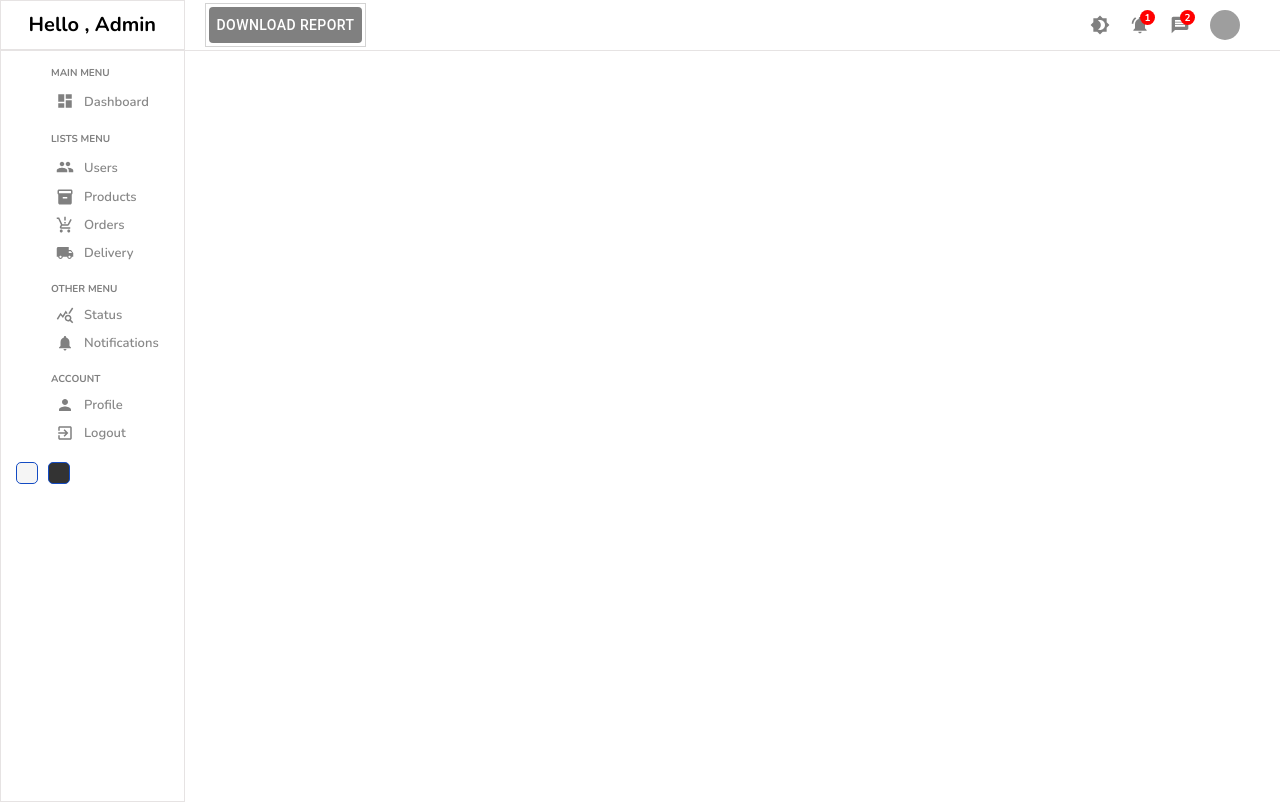
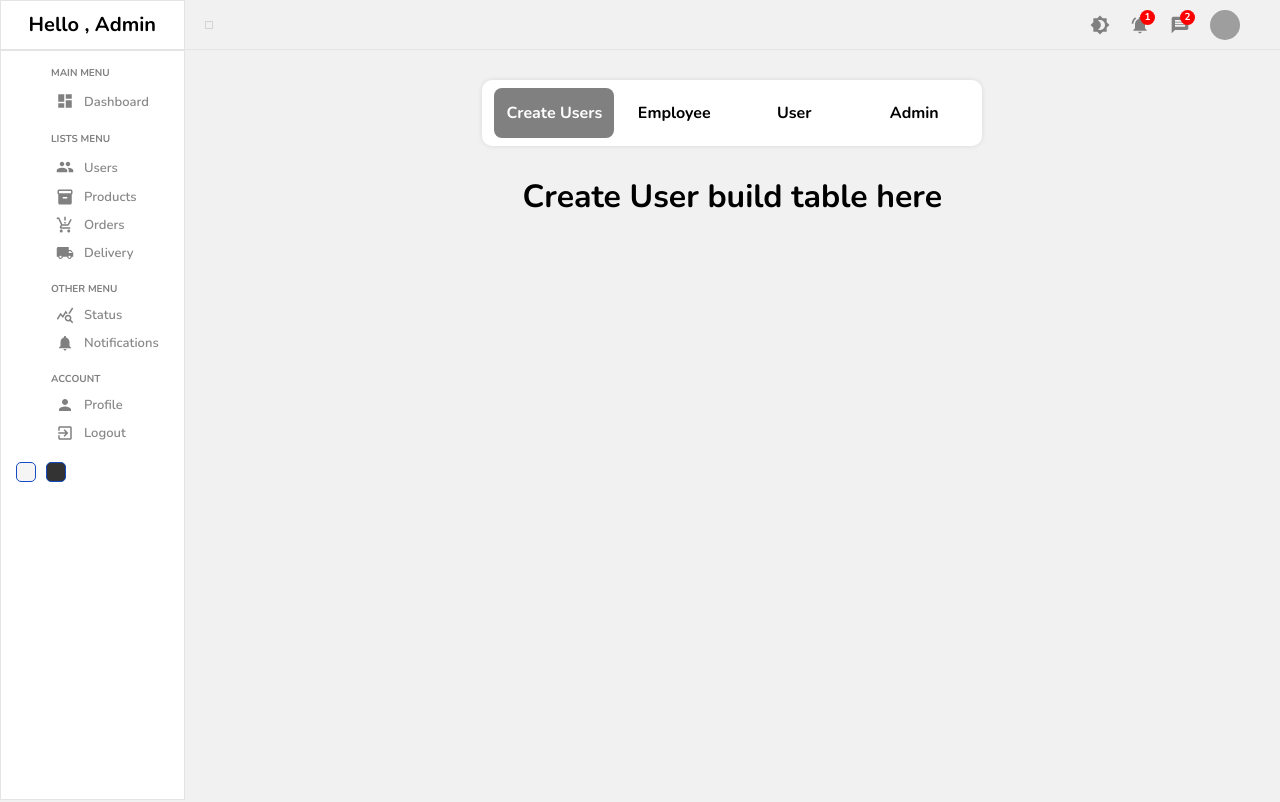
Before and after one commit to KiranLali1827/eCommTask, a React (Create React App) app: page /users in a window 1280 px wide. Built offline with nearby package versions, Linux system fonts and the light colour scheme; grey boxes are pictures that could not be loaded.

Commit message:
Worked on user tab

```diff
--- a/package.json
+++ b/package.json
@@ -10,6 +10,7 @@
     "@testing-library/jest-dom": "^5.16.4",
     "@testing-library/react": "^13.2.0",
     "@testing-library/user-event": "^13.5.0",
+    "evergreen-ui": "^7.1.9",
     "react": "^18.1.0",
     "react-circular-progressbar": "^2.0.4",
     "react-dom": "^18.1.0",
--- a/src/App.js
+++ b/src/App.js
@@ -6,6 +6,7 @@ import List from "./pages/list/List";
 import Single from "./pages/single/Single";
 import New from "./pages/new/New";
 import User from "./pages/users/user";
+
 
 // function App() {
 //   return (
--- a/src/components/chart/Chart.js
+++ b/src/components/chart/Chart.js
@@ -27,7 +27,12 @@ const Chart = () => {
   return (
     <div className='chart'>
       <div>
-      <Button onClick={alertYear} style={{backgroundColor:'gray', color:'white'}}>Select Year</Button>
+      <Button onClick={alertYear} style={{backgroundColor:'gray', color:'white'}}>Select Year</Button> {""}
+      <Button onClick={alertYear} style={{backgroundColor:'gray', color:'white'}}>Download Report</Button>
+
+      {/* <Button onClick={alertYear} style={{backgroundColor:'gray', color:'white', float:'right'}}>Select Year</Button>
+      <Button onClick={alertYear} style={{backgroundColor:'gray', color:'white',float:'right',marginRight:'10px'}}>Download Report</Button>  */}
+
       </div>
       <div className="title">Selected Year : 2021 Revenue</div>
         <ResponsiveContainer width="100%" aspect={2/1}>
--- a/src/components/navbar/Navbar.js
+++ b/src/components/navbar/Navbar.js
@@ -16,7 +16,7 @@ const Navbar = () => {
         <div className="search">
           {/* <input type="text" placeholder='Search...' />
           <SearchIcon /> */}
-          <Button onClick={alertmsg} style={{backgroundColor:'gray', color:'white'}}>Download Report</Button>
+          {/* <Button onClick={alertmsg} style={{backgroundColor:'gray', color:'white'}}>Download Report</Button> */}
         </div>
         <div className="items">
           {/* <div className="item">
--- a/src/components/sidebar/Sidebar.js
+++ b/src/components/sidebar/Sidebar.js
@@ -25,10 +25,8 @@ const Sidebar = () => {
             <NavLink to="/" className="SidebarLinkRemove" activestyle="true">
               <span>Dashboard</span>
             </NavLink>
-
           </li>
           <p className="title">LISTS MENU</p>
-
           <li>
             <GroupIcon className="icon" />
             <NavLink to="/users" className="SidebarLinkRemove" activestyle="true">
--- a/src/components/sidebar/sidebar.scss
+++ b/src/components/sidebar/sidebar.scss
@@ -45,7 +45,7 @@
                 cursor: pointer;
 
                 &:hover {
-                    background-color: #ece8ff;
+                    //background-color: #ece8ff;
                 }
 
                 .icon {
--- a/src/components/widget/Widget.js
+++ b/src/components/widget/Widget.js
@@ -50,7 +50,7 @@ const Widget = ({type}) => {
         case 'earnings':
             console.log('Switch case earnings')
             data = {
-                title: 'EARNINGS',
+                title: 'DELEVERY',
                 isMoney: true,
                 link: 'View Earnings',
                 icon: (
@@ -63,7 +63,7 @@ const Widget = ({type}) => {
         case 'balance':
             console.log('Switch case balance')
             data = {
-                title: 'BALLANCE',
+                title: 'IN PROGRESS',
                 isMoney: true,
                 link: 'See Details',
                 icon: (
--- a/src/pages/login/Login.js
+++ b/src/pages/login/Login.js
@@ -4,7 +4,7 @@ import './login.scss'
 const Login = () => {
   return (
     <div><h1>
-      Login</h1></div>
+      Create User build table here</h1></div>
 
   )
 }
--- /dev/null
+++ b/src/pages/users/SegmentedControl.js
@@ -0,0 +1,63 @@
+import { useRef, useState, useEffect } from "react";
+
+import '../../pages/users/user.scss'
+import { useNavigate } from "react-router-dom";
+
+const SegmentedControl = ({
+  name,
+  segments,
+  callback,
+  defaultIndex = 0,
+  controlRef
+}) => {
+  const [activeIndex, setActiveIndex] = useState(defaultIndex);
+  const componentReady = useRef();
+
+
+  const nav = useNavigate()
+
+  // Determine when the component is "ready"
+  useEffect(() => {
+    componentReady.current = true;
+  }, []);
+
+  useEffect(() => {
+    const activeSegmentRef = segments[activeIndex].ref;
+    const { offsetWidth, offsetLeft } = activeSegmentRef.current;
+    const { style } = controlRef.current;
+
+    style.setProperty("--highlight-width", `${offsetWidth}px`);
+    style.setProperty("--highlight-x-pos", `${offsetLeft}px`);
+  }, [activeIndex, callback, controlRef, segments]);
+
+  const onInputChange = (value, index) => {
+    setActiveIndex(index);
+    callback(value, index);
+  };
+
+  return (
+    <div className="controls-container" ref={controlRef}>
+      <div className={`controls ${componentReady.current ? "ready" : "idle"}`}>
+        {segments?.map((item, i) => (
+          <div
+            key={item.value}
+            className={`segment ${i === activeIndex ? "active" : "inactive"}`}
+            ref={item.ref}
+          >
+            <input
+              type="radio"
+              value={item.value}
+              id={item.label}
+              name={name}
+              onChange={() => onInputChange(item.value, i)}
+              checked={i === activeIndex}
+            />
+            <label htmlFor={item.label}>{item.label}</label>
+          </div>
+        ))}
+      </div>
+    </div>
+  );
+};
+
+export default SegmentedControl;
--- a/src/pages/users/user.js
+++ b/src/pages/users/user.js
@@ -1,19 +1,67 @@
-import Sidebar from '../../components/sidebar/Sidebar'
-import Navbar from '../../components/navbar/Navbar'
-import Widget from '../../components/widget/Widget'
-import Feature from '../../components/feature/Feature'
-import Chart from '../../components/chart/Chart'
-import React from 'react'
+import Sidebar from "../../components/sidebar/Sidebar";
+import Navbar from "../../components/navbar/Navbar";
+import { useEffect, useRef, useState } from "react";
+import SegmentedControl from "./SegmentedControl";
+import { useNavigate } from "react-router-dom";
+import Login from "../login/Login";
 
-function user() {
+
+const User = () => {
+  const [selectedValue1, setSelectedValue1] = useState("Create Users");
+  const navigate = useNavigate()
+
   return (
-    <div className="home">
+    <div>
+      <div className="home">
         <Sidebar />
         <div className="homeContainer">
           <Navbar />
+          <div className="container">
+            <SegmentedControl
+              name="group-1"
+              callback={(val) => setSelectedValue1(val)}
+              controlRef={useRef()}
+              segments={[
+                {
+                  label: "Create Users",
+                  value: "Create Users",
+                  ref: useRef(),
+                },
+                {
+                  label: "Employee",
+                  value: "Employee",
+                  ref: useRef(),
+                },
+                {
+                  label: "User",
+                  value: "User",
+                  ref: useRef(),
+                },
+                {
+                  label: "Admin",
+                  value: "Admin",
+                  ref: useRef(),
+                },
+              ]}
+
+            />
+            <p className="selected-item">
+              {<div>
+
+            {selectedValue1 == "Create Users"? <Login /> : ""}
+            {selectedValue1 == "Employee"? <h1>Employee Data</h1> : ""}
+            {selectedValue1 == "User"? <h1>Customer Data</h1> : ""}
+            {selectedValue1 == "Admin" ? <h1>Admin Data</h1> : ""}
+            </div>}
+
+            </p>
+
+          </div>
+
         </div>
+      </div>
     </div>
-  )
-}
+  );
+};
 
-export default user
+export default User;
--- a/src/pages/users/user.scss
+++ b/src/pages/users/user.scss
@@ -0,0 +1,107 @@
+* {
+    box-sizing: border-box;
+  }
+
+  /* Demo only */
+  body {
+    background: #f1f1f1;
+    margin: 0;
+    font-family: Arial, Helvetica, sans-serif;
+    -webkit-font-smoothing: antialiased;
+    -moz-osx-font-smoothing: grayscale;
+  }
+
+  .selected-item {
+    text-align: center;
+  }
+
+  .controls-container {
+    --highlight-width: auto;
+    --highlight-x-pos: 0;
+
+    display: flex;
+    margin: 100px 0 25px;
+  }
+
+  .controls {
+    display: inline-flex;
+    justify-content: space-between;
+    background: white;
+    box-shadow: 0 0 5px rgba(0, 0, 0, 0.1);
+    border-radius: 10px;
+    max-width: 500px;
+    padding: 12px;
+    margin: auto;
+    overflow: hidden;
+    position: relative;
+    margin-top: -70px;
+  }
+
+  .controls input {
+    opacity: 0;
+    margin: 0;
+    top: 0;
+    right: 0;
+    bottom: 0;
+    left: 0;
+    position: absolute;
+    width: 100%;
+    cursor: pointer;
+    height: 100%;
+  }
+
+  .segment {
+    /* width: 100%; uncomment for each segment to have matching width */
+    min-width: 120px;
+    position: relative;
+    text-align: center;
+    z-index: 1;
+  }
+
+  .segment label {
+    cursor: pointer;
+    display: block;
+    font-weight: 700;
+    padding: 10px;
+    transition: color 0.5s ease;
+  }
+
+  .segment.active label {
+    color: #fff;
+  }
+
+  .controls::before {
+    content: "";
+    background: gray;
+    border-radius: 8px;
+    width: var(--highlight-width);
+    transform: translateX(var(--highlight-x-pos));
+    position: absolute;
+    top: 8px;
+    bottom: 8px;
+    left: 0;
+    z-index: 0;
+  }
+
+  /* Only allow transitions once component is ready */
+  .controls.ready::before {
+    transition: transform 0.3s ease, width 0.3s ease;
+  }
+
+
+  //Button hover
+  .btn {
+    padding: 10px;
+    letter-spacing: 1.6px;
+    font-size: 0.75rem;
+    color: white;
+    background: orange;
+    border-radius: 10px;
+    border-color: transparent;
+    text-transform: uppercase;
+
+    cursor: pointer;
+  }
+  .btn:hover {
+    background-color: rgb(41, 175, 228);
+  }
```
Also changed, not shown: 1 other file (tests, documents, lock files or other folders).
